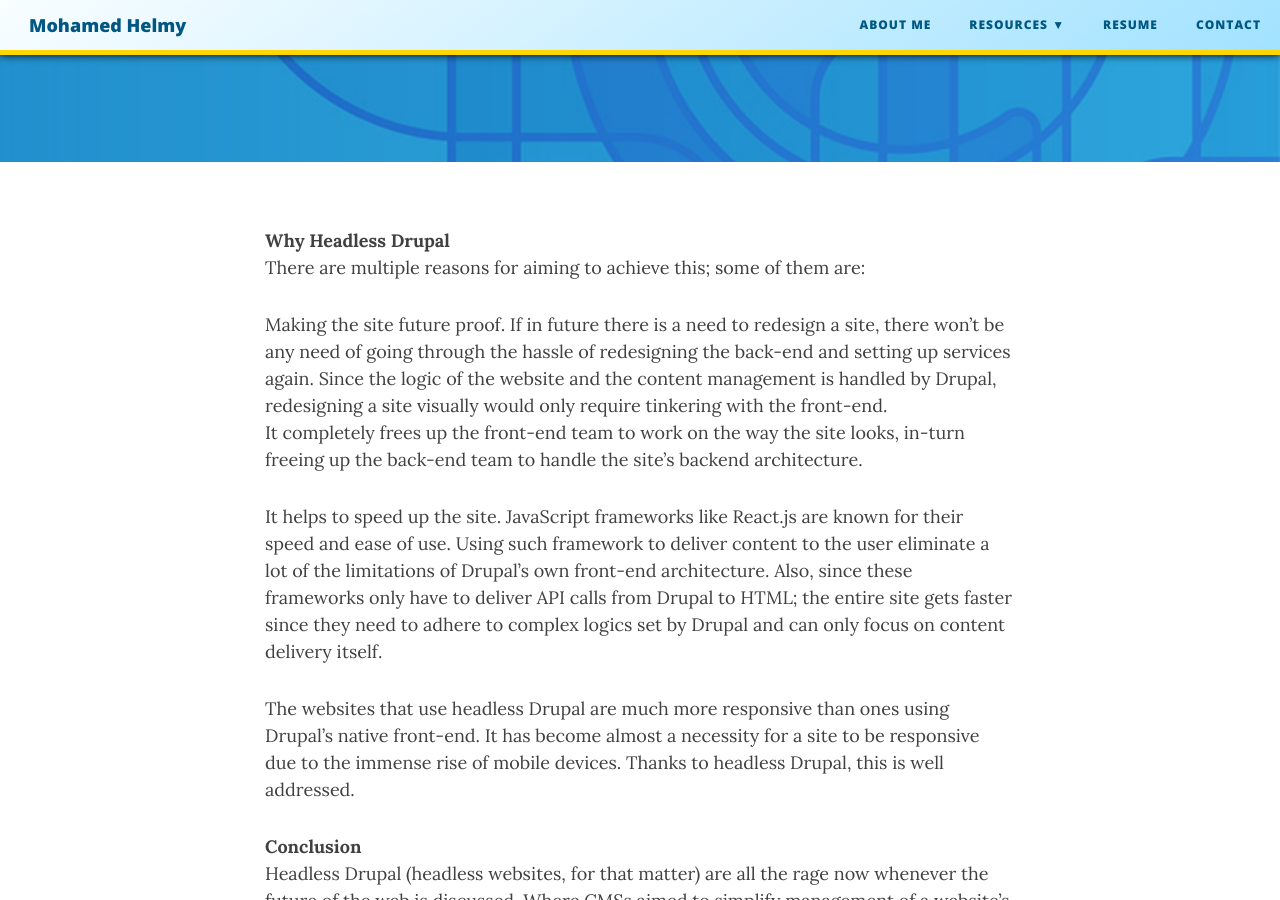
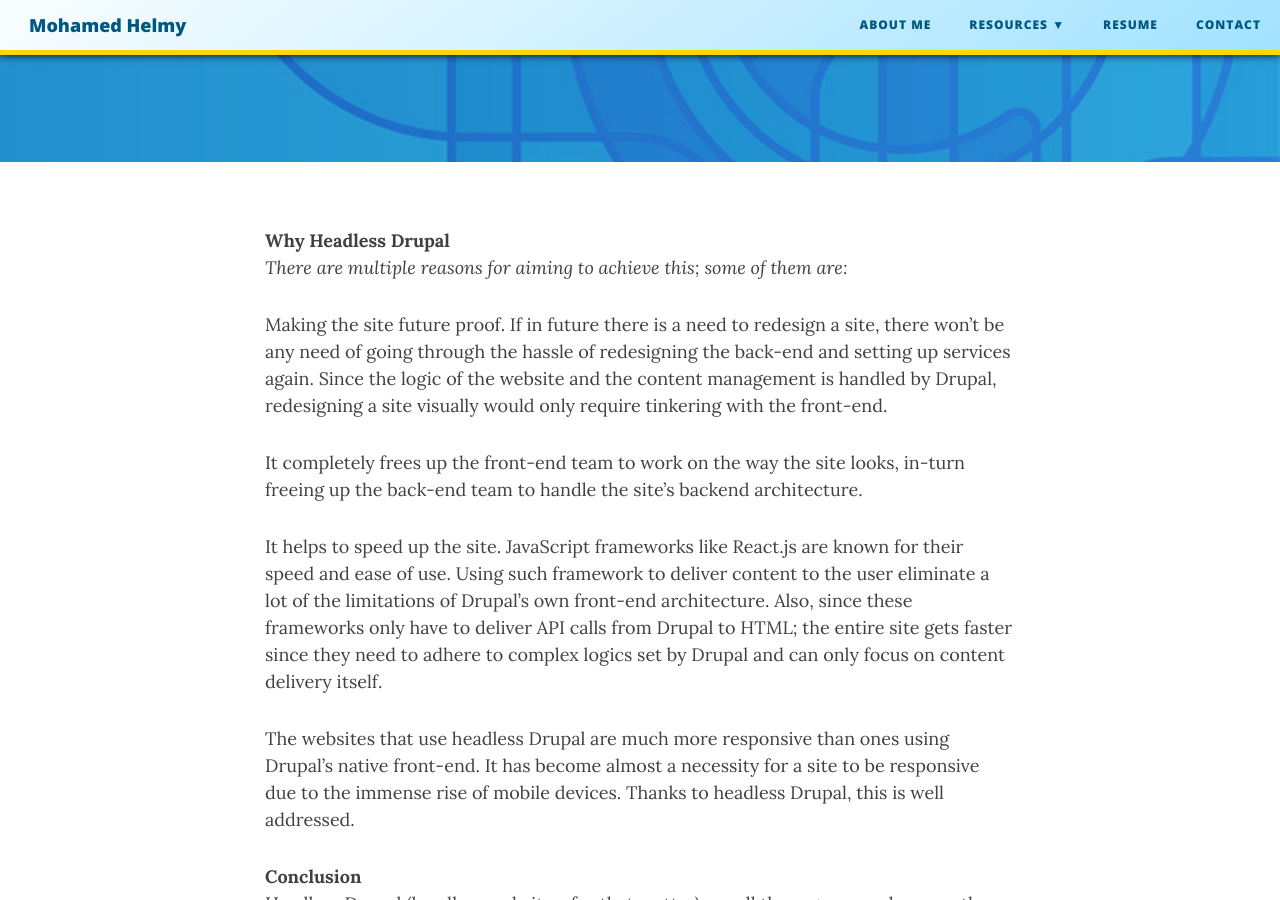
Before and after one commit to M-Helmy/m-helmy.github.io, a Jekyll site: the page built from _posts/2019-04-15-HeadlessDrupal.md, in a window 1280 px wide and 900 px high, scrolled down 369 px. Built offline with Jekyll 4.4.1, drawn with Linux system fonts in a browser that asks for light colours; nearby versions of some CDN libraries.

```diff
--- a/_posts/2019-04-15-HeadlessDrupal.md
+++ b/_posts/2019-04-15-HeadlessDrupal.md
@@ -7,9 +7,10 @@ bigimg: /img/Drupal8.jpg
 ---
 
 **Why Headless Drupal**<br/>
-There are multiple reasons for aiming to achieve this; some of them are:<br/>
+<em>There are multiple reasons for aiming to achieve this; some of them are:<br/></em>
 
 Making the site future proof. If in future there is a need to redesign a site, there won’t be any need of going through the hassle of redesigning the back-end and setting up services again. Since the logic of the website and the content management is handled by Drupal, redesigning a site visually would only require tinkering with the front-end.<br/>
+
 It completely frees up the front-end team to work on the way the site looks, in-turn freeing up the back-end team to handle the site’s backend architecture.<br/>
 
 It helps to speed up the site. JavaScript frameworks like React.js are known for their speed and ease of use. Using such framework to deliver content to the user eliminate a lot of the limitations of Drupal’s own front-end architecture. Also, since these frameworks only have to deliver API calls from Drupal to HTML; the entire site gets faster since they need to adhere to complex logics set by Drupal and can only focus on content delivery itself.<br/>
```
